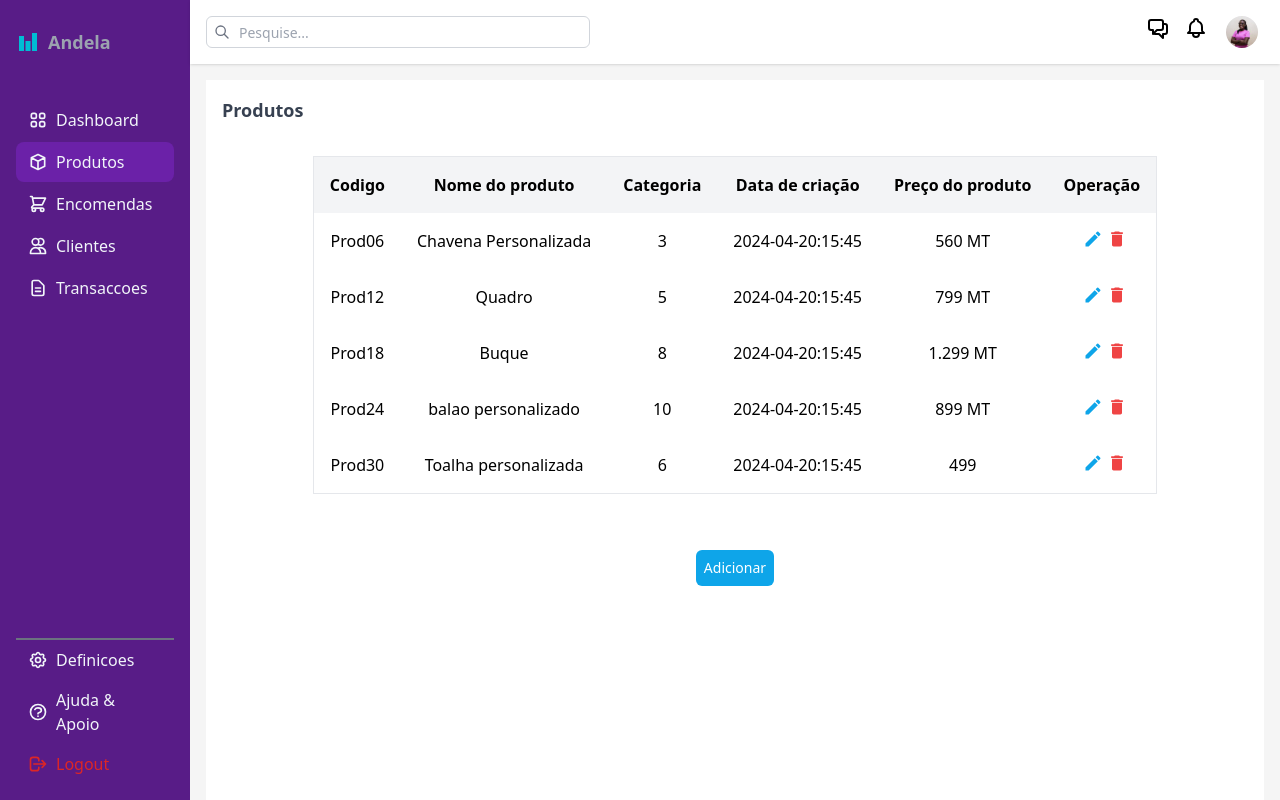
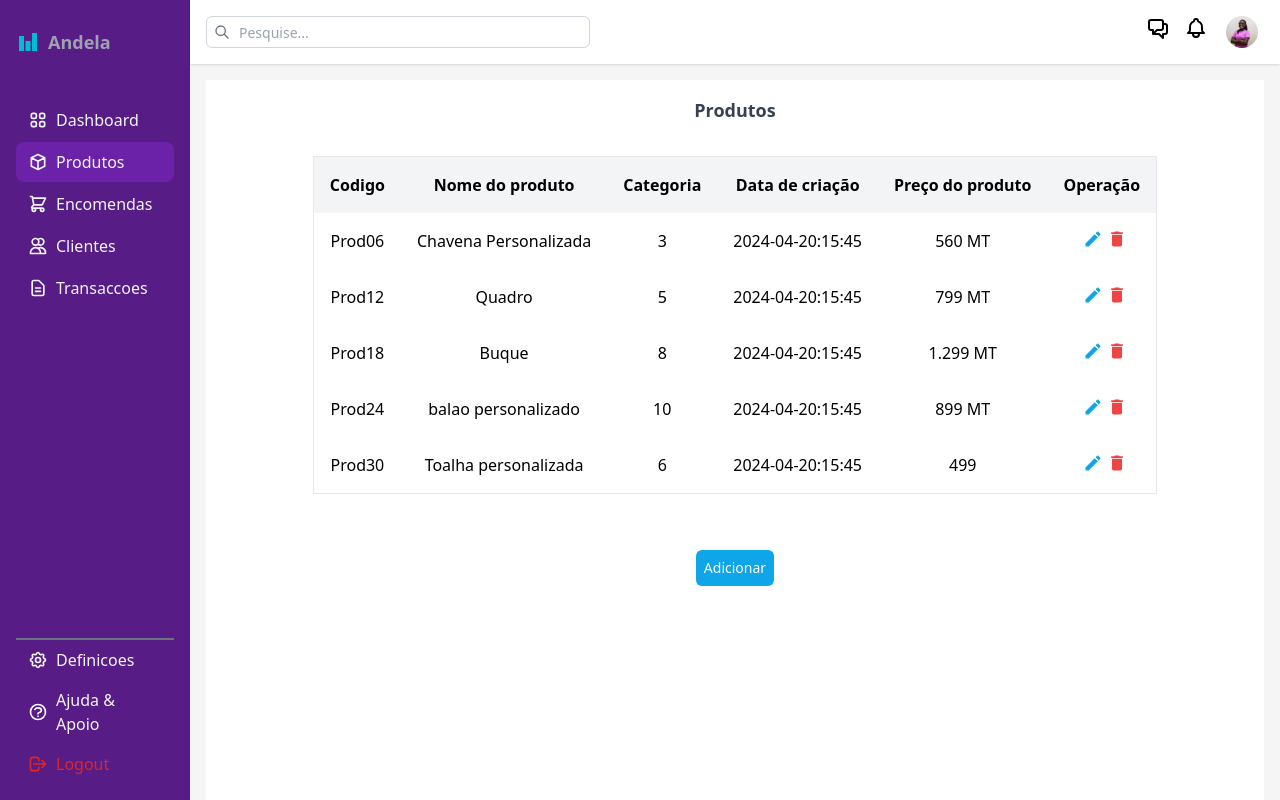
Before and after one commit to MatolaTheCoder/andela-sweet-gift, a React (Create React App) app: page /produtos in a window 1280 px wide. Built offline with nearby package versions, Linux system fonts and the light colour scheme.

Commit message:
style: centralized the title

```diff
--- a/src/components/Produtos.jsx
+++ b/src/components/Produtos.jsx
@@ -7,7 +7,7 @@ const Produtos = () => {
   return (
     <div>
       <div className='bg-white flex flex-col items-center min-h-screen'>
-        <div className="title text-gray-700 flex w-full text-lg p-4 font-semibold">
+        <div className="title text-gray-700 flex justify-center w-full text-lg p-4 font-semibold ">
           <p className=''>Produtos</p>
         </div>
         <div className="p-4 ">
```
